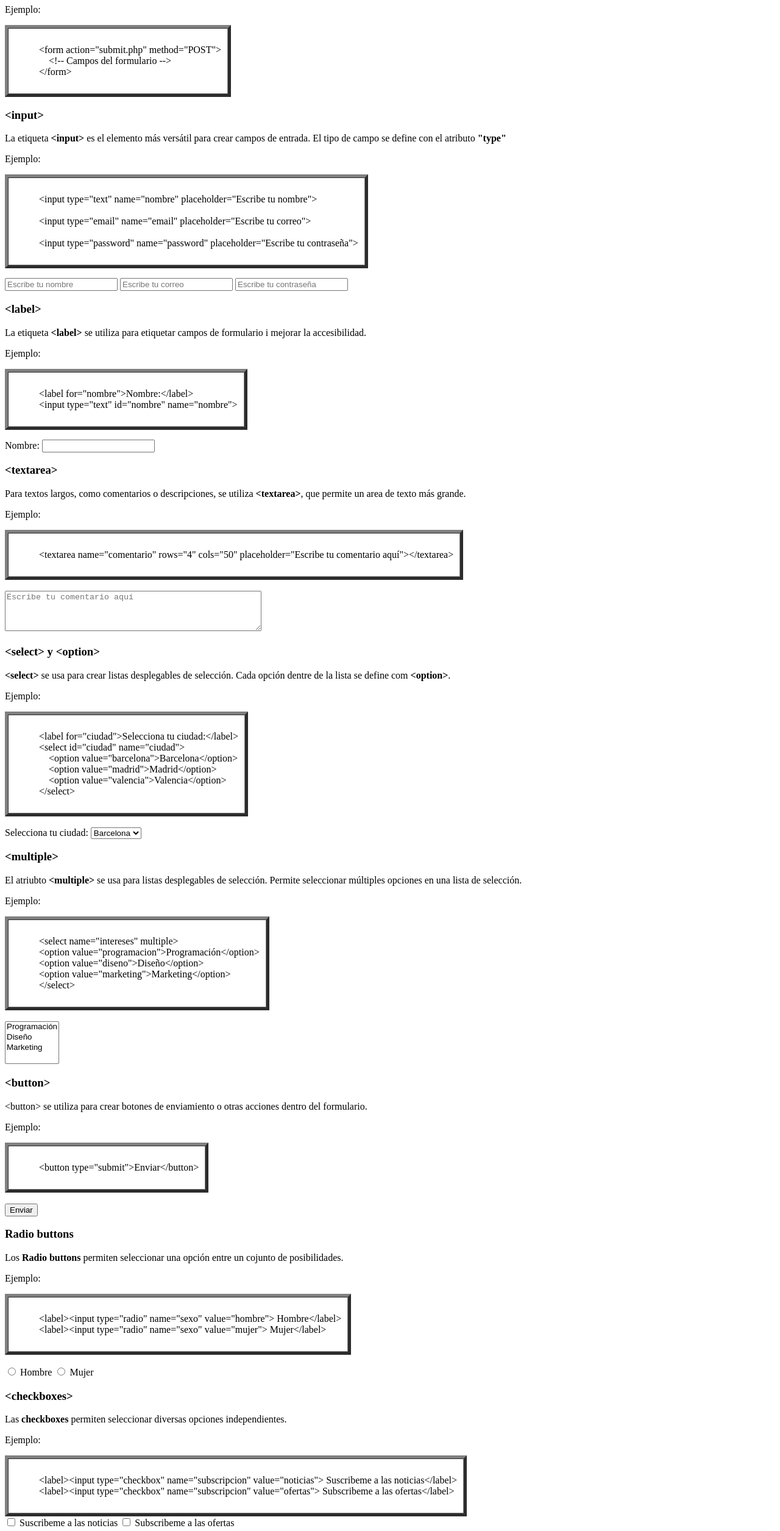
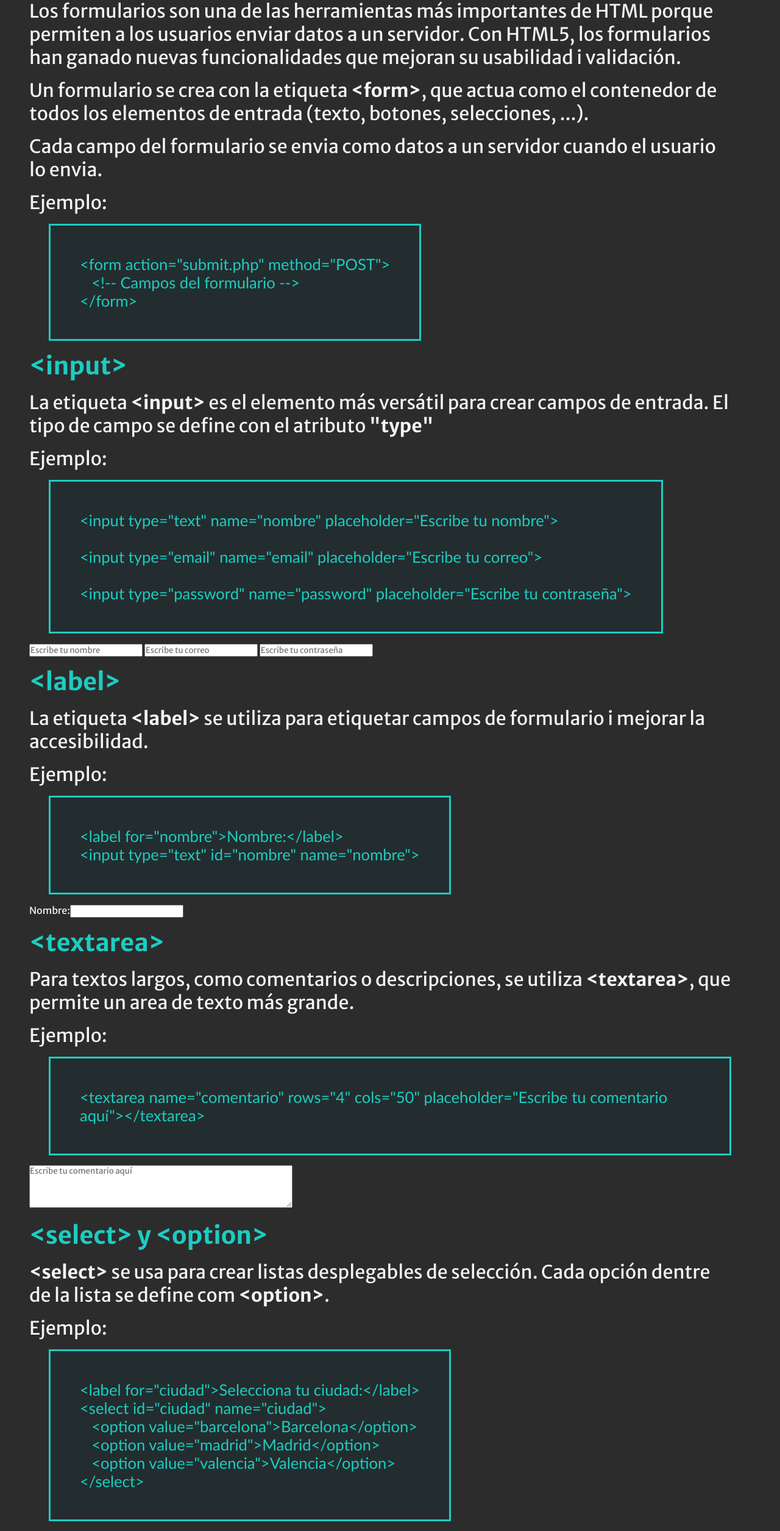
Before and after one commit to AdriaBonninPCN/LMG_APUNTS, a plain HTML site: page HTML Avanzado/FormulariosHTML.html in a window 1280 px wide. Shown: the part 193-2704 px from the top of the page at 61% size. Drawn offline with Linux system fonts and the light colour scheme.

Commit message:
CSS Formularios

```diff
--- a/HTML Avanzado/FormulariosHTML.html
+++ b/HTML Avanzado/FormulariosHTML.html
@@ -3,14 +3,22 @@
 
 <head>
     <title>Formularios en HTML</title>
+    <meta charset="UTF-8">
+    <meta name="viewport" content="width=device-width, initial-scale=1.0">
+    <link rel="stylesheet" href="../css/style.css">
 </head>
 
 <body>
     <header>
+        <div class="imageDiv">
+            <img src="../Logo/estrella.svg" alt="Logo Estrella">
+        </div>
+    </header>
+    <div class="contenido">
         <h1>Formularios con HTML</h1>
-    </header>
         <section>
-        <p>Los formularios son una de las herramientas más importantes de HTML porque permiten a los usuarios enviar
+            <p class="informacion">Los formularios son una de las herramientas más importantes de HTML porque permiten a
+                los usuarios enviar
                 datos a
                 un servidor. Con HTML5, los formularios han ganado nuevas funcionalidades que mejoran su usabilidad i
                 validación.</p>
@@ -18,37 +26,27 @@
                 elementos de
                 entrada (texto, botones, selecciones, ...).</p>
             <p>Cada campo del formulario se envia como datos a un servidor cuando el usuario lo envia.</p>
-        <table border="5" cellpadding="10" cellspacing="0">
             <p>Ejemplo:</p>
-            <tp>
-                <td>
-                    <ul>
+            <p class="code">
                 &lt;form action="submit.php" method="POST"&gt;<br>
                 &emsp;&lt;!-- Campos del formulario --&gt;<br>
                 &lt;/form&gt;
-                    </ul>
-                </td>
-            </tp>
-        </table>
+            </p>
         </section>
         <section>
             <h3>&lt;input&gt;</h3>
-        <p>La etiqueta <b>&lt;input&gt;</b> es el elemento más versátil para crear campos de entrada. El tipo de campo
+            <p>La etiqueta <b>&lt;input&gt;</b> es el elemento más versátil para crear campos de entrada. El tipo de
+                campo
                 se
                 define con el atributo <b>"type"</b></p>
-        <table border="5" cellpadding="10" cellspacing="0">
+
             <p>Ejemplo:</p>
-            <tp>
-                <td>
-                    <ul>
+            <p class="code">
                 &lt;input type="text" name="nombre" placeholder="Escribe tu nombre"&gt;<br><br>
                 &lt;input type="email" name="email" placeholder="Escribe tu correo"&gt;<br><br>
                 &lt;input type="password" name="password" placeholder="Escribe tu contraseña"&gt;
-                    </ul>
-                </td>
-            </tp>
-        </table>
-        <p>
+            </p>
+
             <!-- NO HACE FALTA QUE ESTEN DENTRO DE UN FORMULARIO PARA QUE APAREZCAN :D -->
             <!-- <form action="" method=""> -->
             <input type="text" name="nombre" placeholder="Escribe tu nombre">
@@ -60,20 +58,17 @@
         </section>
         <section>
             <h3>&lt;label&gt;</h3>
-        <p>La etiqueta <b>&lt;label&gt;</b> se utiliza para etiquetar campos de formulario i mejorar la accesibilidad.
+            <p class="informacion">La etiqueta <b>&lt;label&gt;</b> se utiliza para etiquetar campos de formulario i
+                mejorar la
+                accesibilidad.
             </p>
+            <p>Ejemplo:</p>
             <table border="5" cellpadding="10" cellspacing="0">
-            <p>Ejemplo:</p>
-            <tp>
-                <td>
-                    <ul>
+                <p class="code">
                     &lt;label for="nombre"&gt;Nombre:&lt;/label&gt;<br>
                     &lt;input type="text" id="nombre" name="nombre"&gt;
-                    </ul>
-                </td>
-            </tp>
-        </table>
-        <p>
+                </p>
+
                 <!-- <form action="" method=""> -->
                 <label for="nombre">Nombre:</label>
                 <input type="text" id="nombre" name="nombre">
@@ -82,41 +77,31 @@
         </section>
         <section>
             <h3>&lt;textarea&gt;</h3>
-        <p>Para textos largos, como comentarios o descripciones, se utiliza <b>&lt;textarea&gt;</b>, que permite un area
+            <p>Para textos largos, como comentarios o descripciones, se utiliza <b>&lt;textarea&gt;</b>, que permite un
+                area
                 de texto más grande.</p>
-        <table border="5" cellpadding="10" cellspacing="0">
             <p>Ejemplo:</p>
-            <tp>
-                <td>
-                    <ul>
+            <p class="code">
                 &lt;textarea name="comentario" rows="4" cols="50" placeholder="Escribe tu comentario
                 aquí"&gt;&lt/textarea&gt;
-                    </ul>
-                </td>
-            </tp>
-        </table><br>
+            </p>
             <textarea name="comentario" rows="4" cols="50" placeholder="Escribe tu comentario aquí"></textarea>
             <p>
         </section>
         <section>
             <h3>&lt;select&gt y &lt;option&gt;</h3>
-        <p><b>&lt;select&gt;</b> se usa para crear listas desplegables de selección. Cada opción dentre de la lista se
+            <p><b>&lt;select&gt;</b> se usa para crear listas desplegables de selección. Cada opción dentre de la lista
+                se
                 define com <b>&lt;option&gt;</b>.</p>
-        <table border="5" cellpadding="10" cellspacing="0">
             <p>Ejemplo:</p>
-            <tp>
-                <td>
-                    <ul>
+            <p class="code">
                 &lt;label for="ciudad"&gt;Selecciona tu ciudad:&lt;/label&gt;<br>
                 &lt;select id="ciudad" name="ciudad"&gt;<br>
                 &emsp;&lt;option value="barcelona"&gt;Barcelona&lt;/option&gt;<br>
                 &emsp;&lt;option value="madrid"&gt;Madrid&lt;/option&gt;<br>
                 &emsp;&lt;option value="valencia"&gt;Valencia&lt;/option&gt;<br>
                 &lt;/select&gt;
-                    </ul>
-                </td>
-            </tp>
-        </table><br>
+            </p>
             <label for="ciudad">Selecciona tu ciudad:</label>
             <select id="ciudad" name="ciudad">
                  <option value="barcelona">Barcelona</option>
@@ -128,20 +113,14 @@
             <h3>&lt;multiple&gt;</h3>
             <p>El atriubto <b>&lt;multiple&gt;</b> se usa para listas desplegables de selección. Permite seleccionar
                 múltiples opciones en una lista de selección.</p>
-        <table border="5" cellpadding="10" cellspacing="0">
             <p>Ejemplo:</p>
-            <tp>
-                <td>
-                    <ul>
+            <p class="code">
                 &lt;select name="intereses" multiple&gt;<br>
                 &lt;option value="programacion"&gt;Programación&lt;/option&gt;<br>
                 &lt;option value="diseno"&gt;Diseño&lt;/option&gt;<br>
                 &lt;option value="marketing"&gt;Marketing&lt;/option&gt;<br>
                 &lt;/select&gt;
-                    </ul>
-                </td>
-            </tp>
-        </table><br>
+            </p>
             <select name="intereses" multiple>
                 <option value="programacion">Programación</option>
                 <option value="diseno">Diseño</option>
@@ -151,58 +130,38 @@
         <section>
             <h3>&lt;button&gt;</h3>
             <p>&lt;button&gt; se utiliza para crear botones de enviamiento o otras acciones dentro del formulario.</p>
-        <table border="5" cellpadding="10" cellspacing="0">
             <p>Ejemplo:</p>
-            <tp>
-                <td>
-                    <ul>
+            <p class="code">
                 &lt;button type="submit"&gt;Enviar&lt;/button&gt;
-                    </ul>
-                </td>
-            </tp>
-        </table><br>
+            </p>
             <button type="submit">Enviar</button>
         </section>
         <section>
             <h3>Radio buttons</h3>
             <p>Los <b>Radio buttons</b> permiten seleccionar una opción entre un cojunto de posibilidades.</p>
-        <table border="5" cellpadding="10" cellspacing="0">
             <p>Ejemplo:</p>
-            <tp>
-                <td>
-                    <ul>
+            <p class="code">
                 &lt;label&gt;&lt;input type="radio" name="sexo" value="hombre"&gt; Hombre&lt;/label&gt;<br>
                 &lt;label&gt;&lt;input type="radio" name="sexo" value="mujer"&gt; Mujer&lt;/label&gt;
-                    </ul>
-                </td>
-            </tp>
-        </table><br>
+            </p>
             <label><input type="radio" name="sexo" value="hombre"> Hombre</label>
             <label><input type="radio" name="sexo" value="mujer"> Mujer</label>
         </section>
         <section>
             <h3>&lt;checkboxes&gt;</h3>
             <p>Las <b>checkboxes</b> permiten seleccionar diversas opciones independientes.</p>
-        <table border="5" cellpadding="10" cellspacing="0">
             <p>Ejemplo:</p>
-            <tp>
-                <td>
-                    <ul>
-                        &lt;label&gt;&lt;input type="checkbox" name="subscripcion" value="noticias"&gt; Suscribeme a las
+            <p class="code">
+                &lt;label&gt;&lt;input type="checkbox" name="subscripcion" value="noticias"&gt; Suscribeme a
+                las
                 noticias&lt;/label&gt;<br>
-                        &lt;label&gt;&lt;input type="checkbox" name="subscripcion" value="ofertas"&gt; Subscribeme a las
+                &lt;label&gt;&lt;input type="checkbox" name="subscripcion" value="ofertas"&gt; Subscribeme a
+                las
                 ofertas&lt;/label&gt;
-                    </ul>
-                </td>
-            </tp>
-        </table>
+            </p>
             <label><input type="checkbox" name="subscripcion" value="noticias"> Suscribeme a las noticias</label>
             <label><input type="checkbox" name="subscripcion" value="ofertas"> Subscribeme a las ofertas</label>
-        <p>Buenas prácticas crear formularios en HTML. Siguiendo estas recomendaciones mejoraremos la experiencia del
-            usuario, la accesibilidad, la seguridad i la eficiencia de los formularios para nuestras páginas web.</p>
-        <table border="5" cellpadding="10" cellspacing="0">
-            <tp>
-                <td>
+            <div class="buenasPracticas">
                 <b>Buenas prácticas para hacer formularios en HTML:<br></b>
                 <ul>
                     <li>Usar la etiqueta &lt;label&gt; para mejorar la accesibilidad.</li>
@@ -214,10 +173,9 @@
                     <li>Proporcionar información clara sobre los errores.</li>
                     <li>Utilizar autocomplete para mejorar la experiencia del usuario.</li>
                 </ul>
-                </td>
-            </tp>
-        </table>
+            </div>
         </section>
+    </div>
 </body>
 
 </html>
--- a/css/style.css
+++ b/css/style.css
@@ -209,3 +209,11 @@ section .buenasPracticas li{
     text-decoration: underline;
     cursor: pointer;
 }
+
+select option{
+ color: var(--negroCustom1);
+}
+
+button{
+    color: var(--negroCustom1);
+}
```
Lines whose indentation alone changed are shown as unchanged.
